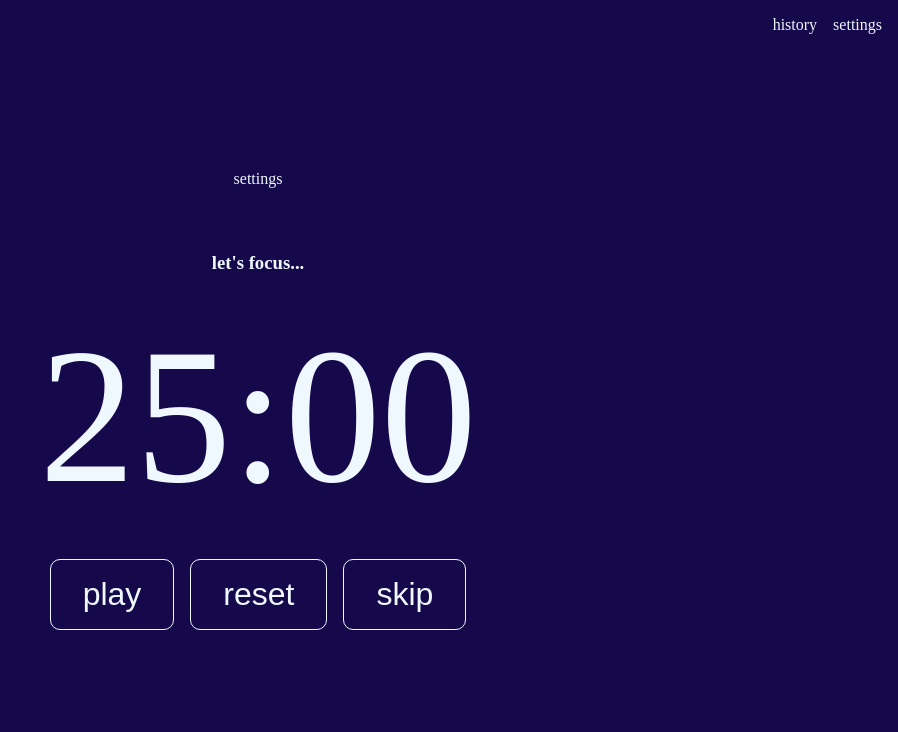
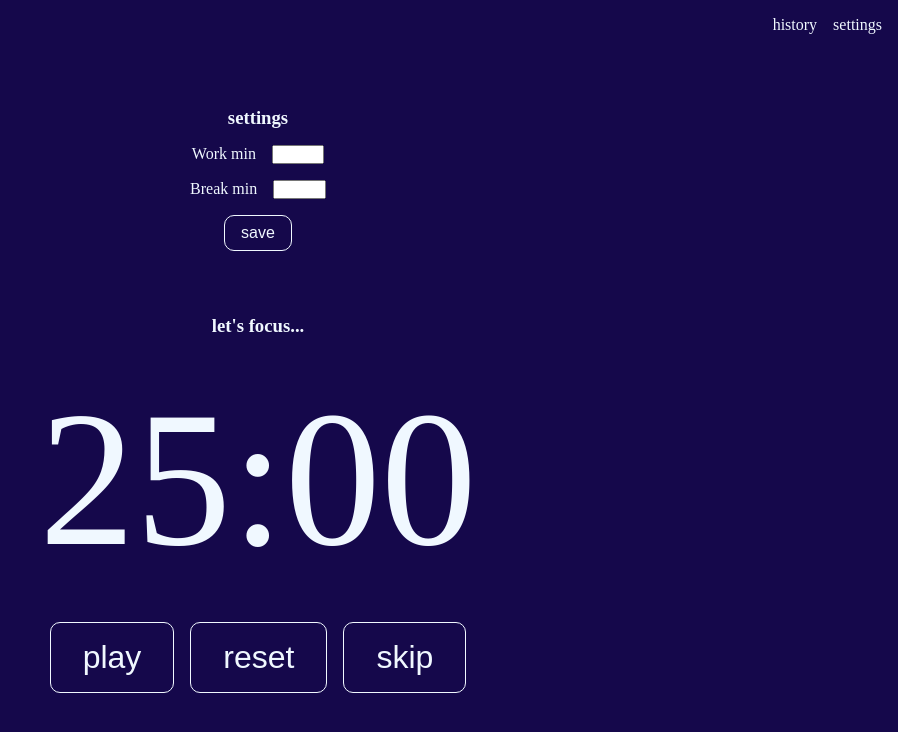
Before and after one commit to mistyb01/pomo, a React (Create React App) app: page / in a window 1280 px wide. Both pictures are taken after a click on the item "settings". Shown: the top 732 px of the page, without its empty margins (382-1280 px from the left). Built offline with nearby package versions, Linux system fonts and the light colour scheme; no server answers.

Commit message:
created static settings menu

```diff
--- a/src/components/SettingsMenu.js
+++ b/src/components/SettingsMenu.js
@@ -1,9 +1,29 @@
 import React, { useState, useEffect } from 'react'
 
 function SettingsMenu() {
+
+    function handleSubmit(e) {
+       console.log(e);
+    }
+
     return (
-        <div className='settings'>
-        settings
+        <div className='settings flex-column-center'>
+            <h3>settings</h3>
+            <form onSubmit={handleSubmit} className='flex-column-center'>
+                <div className="form-field">
+                    <label htmlFor="work-time-input">
+                        Work min
+                    </label>
+                    <input id="work-time-input" type="number" />
+                </div>
+                <div className="form-field">
+                    <label htmlFor="break-time-input">
+                        Break min
+                    </label>
+                    <input id="break-time-input" type="number" />
+                </div>
+                <button type="submit" className="form-button">save</button>
+            </form>
         </div>
     );
 }
--- a/src/index.css
+++ b/src/index.css
@@ -22,18 +22,26 @@ body {
     font-size: 12rem;
 }
 
+.buttons {
+    display: flex;
+    gap: 1rem;
+}
+
 button {
     color: aliceblue;
-    font-size: 2rem;
-    padding: 1rem 2rem;
     border: 1px solid aliceblue;
     border-radius: 10px;
     background-color: transparent;
 }
 
-.buttons {
-    display: flex;
-    gap: 1rem;
+.buttons button {
+    font-size: 2rem;
+    padding: 1rem 2rem;
+}
+
+.form-button {
+    font-size: 1rem;
+    padding: 0.5rem 1rem;
 }
 
 nav ul {
@@ -51,3 +59,20 @@ nav a {
     color:rgba(250, 235, 215, 0.581);
     text-decoration: none;
 }
+
+.flex-column-center {
+    display: flex;
+    flex-direction: column;
+    gap: 1rem;
+    align-items: center;
+}
+
+.form-field {
+    display: flex;
+    gap: 1rem;
+    justify-content: center;
+}
+
+.form-field input {
+    width: 20%;
+}
```
